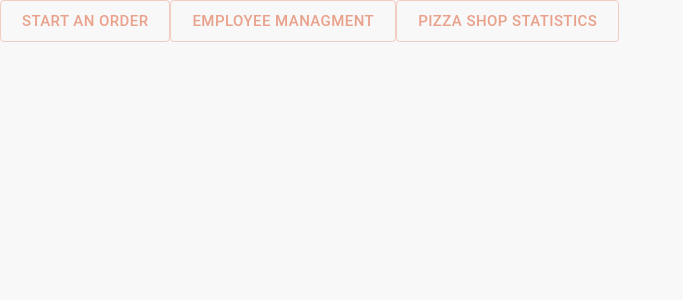
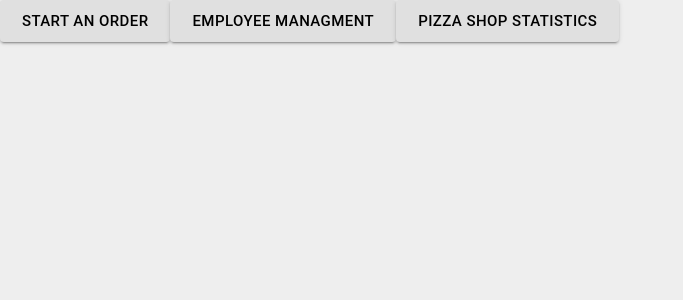
Before and after one commit to Rennis-Fiserv/pizza-shop-boys, a React (Vite) app in the folder front-end/: page /manager in a window 1280 px wide. Shown: the top 300 px of the page, without its empty margins (0-683 px from the left). Built offline with nearby package versions, Linux system fonts and the light colour scheme.

Commit message:
css for employeemanagement, stats reworked

```diff
--- a/front-end/src/ManagerPage.jsx
+++ /dev/null
@@ -1,74 +0,0 @@
-import { Outlet, useNavigate } from "react-router-dom";
-import Button from "@mui/material/Button";
-import { createTheme } from "@mui/material/styles";
-import { ThemeProvider } from "@emotion/react";
-
-export default function ManagerPage() {
-  let theme = createTheme({
-    // Theme customization goes here as usual, including tonalOffset and/or
-    // contrastThreshold as the augmentColor() function relies on these
-  });
-
-  theme = createTheme(theme, {
-    // Custom colors created with augmentColor go here
-    palette: {
-      salmon: theme.palette.augmentColor({
-        color: {
-          main: "#E9A18B",
-        },
-        name: "salmon",
-      }),
-    },
-  });
-
-  const navigate = useNavigate();
-  return (
-    <>
-      <ThemeProvider theme={theme}>
-        <Button
-          variant="outlined"
-          size="large"
-          color="salmon"
-          onClick={() => navigate("orders")}
-          sx={{
-            ":hover": {
-              bgcolor: "lightpink", // theme.palette.primary.main
-              color: "white",
-            },
-          }}
-        >
-          Start an Order
-        </Button>
-        <Button
-          variant="outlined"
-          size="large"
-          color="salmon"
-          onClick={() => navigate("employee-management")}
-          sx={{
-            ":hover": {
-              bgcolor: "lightpink", // theme.palette.primary.main
-              color: "white",
-            },
-          }}
-        >
-          Employee Managment
-        </Button>
-        <Button
-          variant="outlined"
-          size="large"
-          color="salmon"
-          onClick={() => navigate("shop-metrics")}
-          sx={{
-            ":hover": {
-              bgcolor: "lightpink", // theme.palette.primary.main
-              color: "white",
-            },
-          }}
-        >
-          Pizza Shop Statistics
-        </Button>
-        <Outlet />
-      </ThemeProvider>
-    </>
-  );
-}
--- a/front-end/src/pages/EmployeeMangementPage/EmployeeMangementPage.jsx
+++ b/front-end/src/pages/EmployeeMangementPage/EmployeeMangementPage.jsx
@@ -1,28 +1,9 @@
 import { useEffect, useState } from "react";
 import './EmployeeManagementPage.css';
 import Button from '@mui/material/Button';
-import { createTheme } from '@mui/material/styles';
-import { ThemeProvider } from "@emotion/react";
 
 
 const EmployeeManagementPage = () => {
-
-  let theme = createTheme({
-    // Theme customization goes here as usual, including tonalOffset and/or
-    // contrastThreshold as the augmentColor() function relies on these
-  });
-
-  theme = createTheme(theme, {
-    // Custom colors created with augmentColor go here
-    palette: {
-      salmon: theme.palette.augmentColor({
-        color: {
-          main: '#E9A18B',
-        },
-        name: 'custom',
-      }),
-    },
-  });
 
   const initialFormState = {
     id: 0,
@@ -93,8 +74,7 @@ const EmployeeManagementPage = () => {
   const employeesList = employees.map((employee) => {
     return (
       <form key={employee.id} onSubmit={(e) => handleSubmit(e, employee.id)}>
-        <ThemeProvider theme={theme}>
-        <table>
+        <table className="textA">
           <thead>
             <tr>
               <td style={{ whiteSpace: "nowrap" }}>
@@ -131,28 +111,18 @@ const EmployeeManagementPage = () => {
               </td>
               <td>
                 <Button
+                className="save"
                 size="sm"
                 type="submit"
-                variant="outlined"
-                color="salmon"
-                sx={{
-                    ':hover': {
-                      bgcolor: 'pink', // theme.palette.primary.main
-                      color: 'white',
-                    },
-                }}>
+                variant="contained"
+                color="inherit"
+                >
                   Save
                 </Button>
                 <Button
                   size="sm"
-                  variant="outlined"
-                  color="salmon"
-                  sx={{
-                    ':hover': {
-                      bgcolor: 'pink', // theme.palette.primary.main
-                      color: 'white',
-                    },
-                  }}
+                  variant="contained"
+                  color="error"
                   onClick={(e) => remove(e, employee.id)}
                 >
                   Delete
@@ -161,7 +131,6 @@ const EmployeeManagementPage = () => {
             </tr>
           </thead>
         </table>
-        </ThemeProvider>
       </form>
     );
   });
@@ -195,21 +164,21 @@ const EmployeeManagementPage = () => {
   return (
     <>
       <div>
-        <h3>Employees</h3>
-        <table>
+        <h3 className="textA">Employees</h3>
+        <table className="textB">
           <thead>
             <tr>
-              <td width={218}>First Name</td>
-              <td width={218}>Last Name</td>
-              <td width={218}>Salary</td>
-              <td width={218}>Role</td>
+              <td width={242}>First Name</td>
+              <td width={242}>Last Name</td>
+              <td width={242}>Salary</td>
+              <td width={242}>Role</td>
             </tr>
           </thead>
         </table>
         <div>{employeesList}</div>
         {/* New employee form */}
         <form onSubmit={add}>
-          <table>
+          <table className="textC">
             <thead>
               <tr>
                 <td>
@@ -251,15 +220,9 @@ const EmployeeManagementPage = () => {
                 <td>
                   <Button
                   size="sm"
-                  variant="outlined"
-                  color="salmon"
+                  variant="contained"
+                  color="inherit"
                   type="submit"
-                  sx={{
-                    ':hover': {
-                      bgcolor: 'pink', // theme.palette.primary.main
-                      color: 'white',
-                    },
-                  }}
                   >
                     Add
                   </Button>
--- /dev/null
+++ b/front-end/src/pages/ManagerPage/ManagerPage.jsx
@@ -0,0 +1,38 @@
+import { Outlet, useNavigate } from "react-router-dom";
+import Button from "@mui/material/Button";
+import { Box } from "@material-ui/core";
+import './MangerPage.css'
+
+export default function ManagerPage() {
+  const navigate = useNavigate();
+
+  return (
+    <Box>
+      <Button
+        variant="contained"
+        size="large"
+        color="inherit"
+        onClick={() => navigate("orders")}
+      >
+        Start an Order
+      </Button>
+      <Button
+        variant="contained"
+        size="large"
+        color="inherit"
+        onClick={() => navigate("employee-management")}
+      >
+        Employee Managment
+      </Button>
+      <Button
+        variant="contained"
+        size="large"
+        color="inherit"
+        onClick={() => navigate("shop-metrics")}
+      >
+        Pizza Shop Statistics
+      </Button>
+      <Outlet />
+    </Box>
+  );
+}
--- a/front-end/src/pages/PizzaShopStatsPage/PizzaShopStatsPage.css
+++ b/front-end/src/pages/PizzaShopStatsPage/PizzaShopStatsPage.css
@@ -1,16 +1,14 @@
 /* PizzaShopStatisticsPage.css */
-
-body {
-    font-family: 'Arial', sans-serif;
-    background-color: #f8f8f8;
-    margin: 0;
-    padding: 0;
-    box-sizing: border-box;
+h1.textA {
+  text-align: center;
 }
 
-  h1 {
+h2.textA {
   text-align: center;
-    color: #ff6347; /* Tomato color */
+}
+
+h3.textA {
+  text-align: center;
 }
 
 .charts-container {
@@ -27,25 +25,6 @@ body {
   width: 3000px;
   border-radius: 8px;
   box-shadow: 0 4px 8px rgba(0, 0, 0, 0.1);
-  }
-
-  h2 {
-    color: #333;
-    text-align: center;
-  }
-
-  h3 {
-    color: #ff6347;
-  }
-
-  ul {
-    list-style-type: none;
-    padding: 0;
-  }
-
-  li {
-    margin: 5px 0;
-    color: #333;
 }
 
 /* Customize PieChart colors */
--- a/front-end/src/pages/PizzaShopStatsPage/PizzaShopStatsPage.jsx
+++ b/front-end/src/pages/PizzaShopStatsPage/PizzaShopStatsPage.jsx
@@ -1,9 +1,8 @@
-import { useState, useEffect } from 'react';
-import './PizzaShopStatsPage.css';
-import { PieChart } from '@mui/x-charts/PieChart';
+import { useState, useEffect } from "react";
+import "./PizzaShopStatsPage.css";
+import { PieChart } from "@mui/x-charts/PieChart";
 
 const PizzaShopStatsPage = () => {
-
   const [order, setOrder] = useState([]);
   const [orders, setOrders] = useState([]);
   const [ordersZip, setOrdersZip] = useState([]);
@@ -23,7 +22,7 @@ const PizzaShopStatsPage = () => {
       .then((response) => response.json())
       .then((data) => {
         setOrders(data);
-        console.log(data)
+        console.log(data);
         setLoading(false);
       });
 
@@ -40,15 +39,19 @@ const PizzaShopStatsPage = () => {
   }
 
   // Extract unique zip codes, order placed dates, and employeeFKs from orders
-  const uniqueZipCodes = [...new Set(order.map(order => order.zip))];
-  const uniqueOrderPlacedDates = [...new Set(order.map(order => order.orderPlacedTime[2]))];
-  const uniqueEmployeeFKs = [...new Set(order.map(order => order.employeeFk))];
+  const uniqueZipCodes = [...new Set(order.map((order) => order.zip))];
+  const uniqueOrderPlacedDates = [
+    ...new Set(order.map((order) => order.orderPlacedTime[2])),
+  ];
+  const uniqueEmployeeFKs = [
+    ...new Set(order.map((order) => order.employeeFk)),
+  ];
 
   // Prepare data for PieChart labels and values by Zip Code
-  const zipPieChartData = uniqueZipCodes.map(zipCode => {
+  const zipPieChartData = uniqueZipCodes.map((zipCode) => {
     const totalOrdersForZip = uniqueOrderPlacedDates.reduce((total, date) => {
       const ordersForDateAndZip = order.filter(
-        order => order.zip === zipCode && order.orderPlacedTime[2] === date
+        (order) => order.zip === zipCode && order.orderPlacedTime[2] === date
       );
       return total + ordersForDateAndZip.length;
     }, 0);
@@ -61,13 +64,17 @@ const PizzaShopStatsPage = () => {
   });
 
   // Prepare data for PieChart labels and values by EmployeeFK
-  const employeePieChartData = uniqueEmployeeFKs.map(employeeFk => {
-    const totalOrdersForEmployee = uniqueOrderPlacedDates.reduce((total, date) => {
+  const employeePieChartData = uniqueEmployeeFKs.map((employeeFk) => {
+    const totalOrdersForEmployee = uniqueOrderPlacedDates.reduce(
+      (total, date) => {
         const ordersForDateAndEmployee = order.filter(
-        order => order.employeeFk === employeeFk && order.orderPlacedTime[2] === date
+          (order) =>
+            order.employeeFk === employeeFk && order.orderPlacedTime[2] === date
         );
         return total + ordersForDateAndEmployee.length;
-    }, 0);
+      },
+      0
+    );
 
     return {
       label: `Employee ${employeeFk}`,
@@ -78,9 +85,9 @@ const PizzaShopStatsPage = () => {
 
   // Define colors for PieChart segments based on Zip Codes
   const colors = {
-    55501: 'lightgreen',
-    55502: 'yellow',
-    55503: 'lightblue',
+    55501: "lightgreen",
+    55502: "yellow",
+    55503: "lightblue",
     // Add colors for employeeFKs if needed
   };
 
@@ -92,12 +99,12 @@ const PizzaShopStatsPage = () => {
 
   return (
     <>
-      <h1>Pizza Shop Statistics Page 🙈🐷</h1>
+      <h1 className="textA">Pizza Shop Statistics Page 🙈🐷</h1>
 
       <div className="charts-container">
         {/* PieChart for Orders by ZipCode */}
         <div className="chart-section">
-          <h2>Orders by Zip Code</h2>
+          <h2 className="textA">Orders by Zip Code</h2>
           <PieChart
             series={[
               {
@@ -109,7 +116,7 @@ const PizzaShopStatsPage = () => {
           />
 
           <div>
-        <h3>Zips</h3>
+            <h3 className="textA">Zips</h3>
             <table>
               <thead>
                 <tr>
@@ -124,7 +131,7 @@ const PizzaShopStatsPage = () => {
                   <tr key={index}>
                     <td>{zipInfo[0]}</td>
                     <td>{zipInfo[1]}</td>
-              <td>{zipInfo[2].join('-').substring(0, 9)}</td>
+                    <td>{zipInfo[2].join("-").substring(0, 9)}</td>
                     <td>{zipInfo[3]}</td>
                   </tr>
                 ))}
@@ -136,7 +143,7 @@ const PizzaShopStatsPage = () => {
 
         {/* PieChart for Orders by Employee */}
         <div className="chart-section">
-          <h2>Orders by Employee</h2>
+          <h2 className="textA">Orders by Employee</h2>
           <PieChart
             series={[
               {
@@ -148,7 +155,7 @@ const PizzaShopStatsPage = () => {
           />
           <>
             <div>
-        <h3>Employees</h3>
+              <h3 className="textA">Employees</h3>
               <table>
                 <thead>
                   <tr>
@@ -163,7 +170,7 @@ const PizzaShopStatsPage = () => {
                     <tr key={index}>
                       <td>{orderInfo[0]}</td>
                       <td>{orderInfo[1]}</td>
-              <td>{orderInfo[2].join('-').substring(0, 9)}</td>
+                      <td>{orderInfo[2].join("-").substring(0, 9)}</td>
                       <td>{orderInfo[3]}</td>
                     </tr>
                   ))}
--- a/front-end/src/routes/Routes.jsx
+++ b/front-end/src/routes/Routes.jsx
@@ -6,7 +6,7 @@ import {
 } from "react-router-dom";
 import EmployeePage from "../pages/EmployeePage/EmployeePage";
 import LoginPage from "../pages/LoginPage/LoginPage";
-import ManagerPage from "../ManagerPage";
+import ManagerPage from "../pages/ManagerPage/ManagerPage";
 import RootLayout from "../pages/RootLayout";
 import OrderPage from "../pages/OrderPage/OrderPage";
 import { productsLoader } from "../util/requests/productsLoader";
```
Also changed, not shown: front-end/src/pages/EmployeeMangementPage/EmployeeManagementPage.css (+39 -4 lines). Lines whose indentation alone changed are shown as unchanged.
